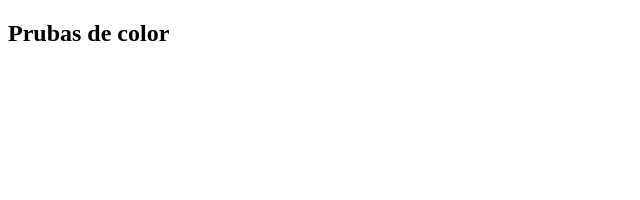
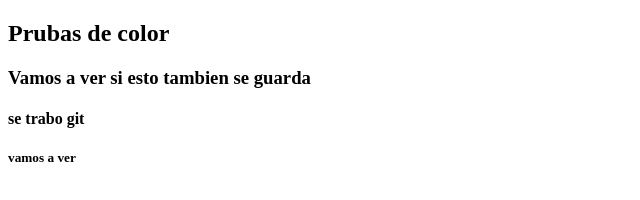
Before and after one commit to isa-capa/prueba-primer-repo, a plain HTML site: page indet.html in a window 1280 px wide. Shown: the whole page, without its empty margins (0-640 px from the left). Drawn offline with Linux system fonts and the light colour scheme.

Commit message:
vamos a ver

```diff
--- a/indet.html
+++ b/indet.html
@@ -7,5 +7,8 @@
 </head>
 <body>
     <h2>Prubas de color</h2>
+    <h3>Vamos a ver si esto tambien se guarda</h3>
+    <h4>se trabo git</h4>
+    <h5>vamos a ver</h5>
 </body>
 </html>
```
